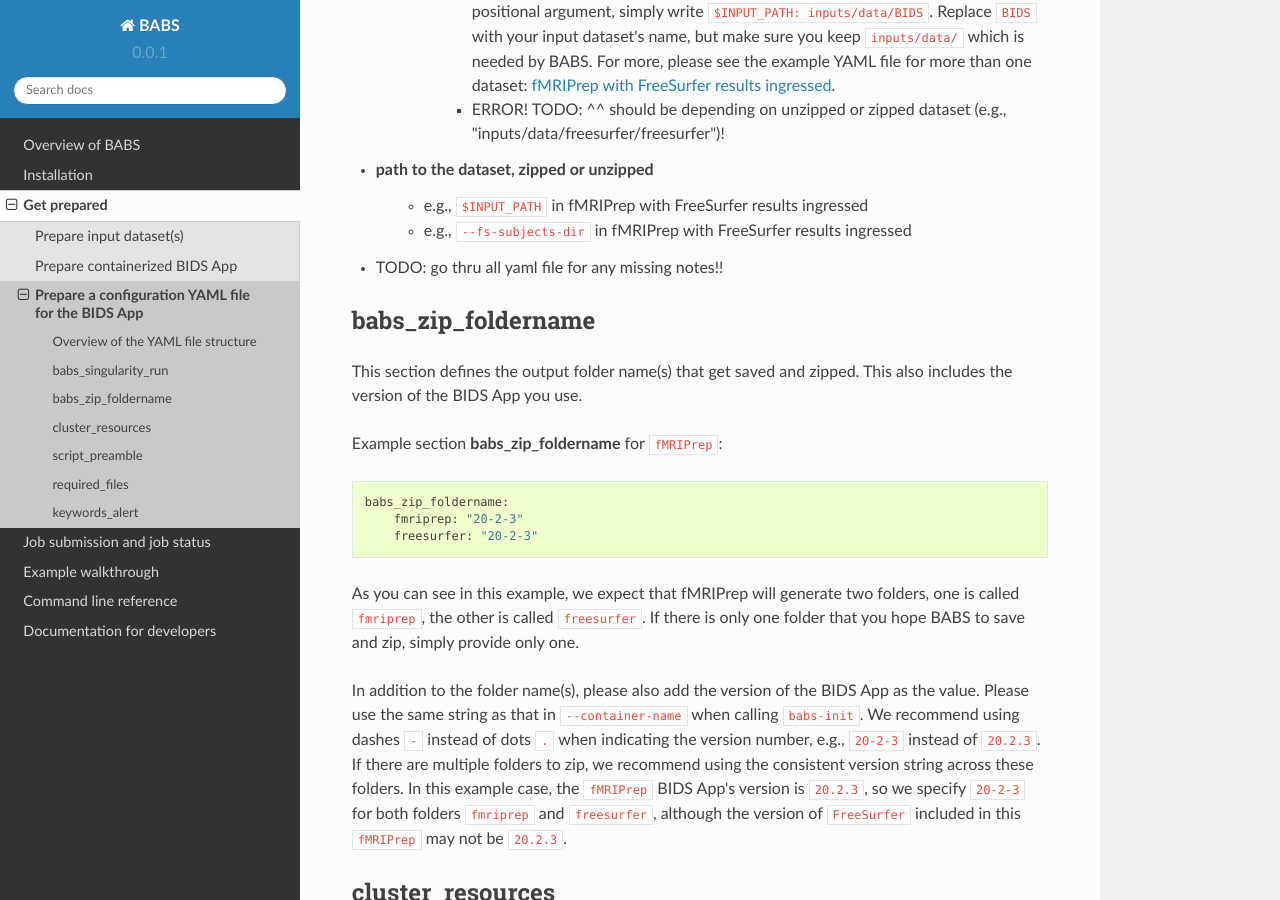
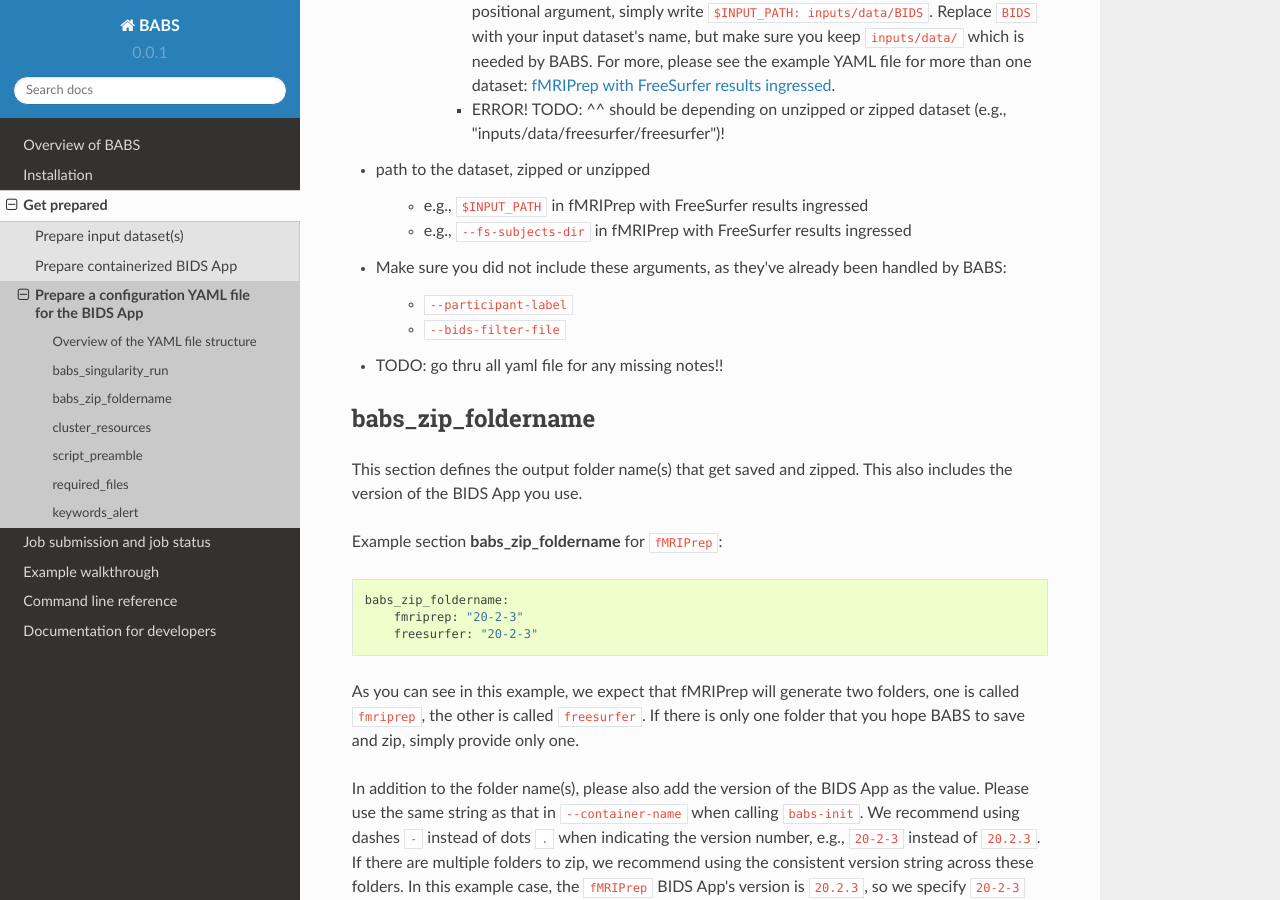
Before and after one commit to PennLINC/babs, a Sphinx documentation site: the page built from docs/source/preparation_config_yaml_file.rst, in a window 1280 px wide and 900 px high, scrolled down 2793 px. Built offline with Sphinx 7.4.7 and the Read the Docs theme 2.0.0, drawn with Linux system fonts in a browser that asks for light colours.

Commit message:
minor update in example yaml file and docs

```diff
--- a/docs/source/preparation_config_yaml_file.rst
+++ b/docs/source/preparation_config_yaml_file.rst
@@ -89,8 +89,13 @@ Notes:
         * For example, if you hope to specify an input dataset called ``BIDS`` for this positional argument, simply write ``$INPUT_PATH: inputs/data/BIDS``. Replace ``BIDS`` with your input dataset's name, but make sure you keep ``inputs/data/`` which is needed by BABS. For more, please see the example YAML file for more than one dataset: `fMRIPrep with FreeSurfer results ingressed <https://github.com/PennLINC/babs/blob/main/notebooks/example_container_fmriprep_ingressed_fs.yaml>`_.
         * ERROR! TODO: ^^ should be depending on unzipped or zipped dataset (e.g., "inputs/data/freesurfer/freesurfer")!
 * path to the dataset, zipped or unzipped
+
     * e.g., ``$INPUT_PATH`` in fMRIPrep with FreeSurfer results ingressed
     * e.g., ``--fs-subjects-dir`` in fMRIPrep with FreeSurfer results ingressed
+* Make sure you did not include these arguments, as they've already been handled by BABS:
+
+    * ``--participant-label``
+    * ``--bids-filter-file``
 * TODO: go thru all yaml file for any missing notes!!
 
 
```
Also changed, not shown: 1 other file.
